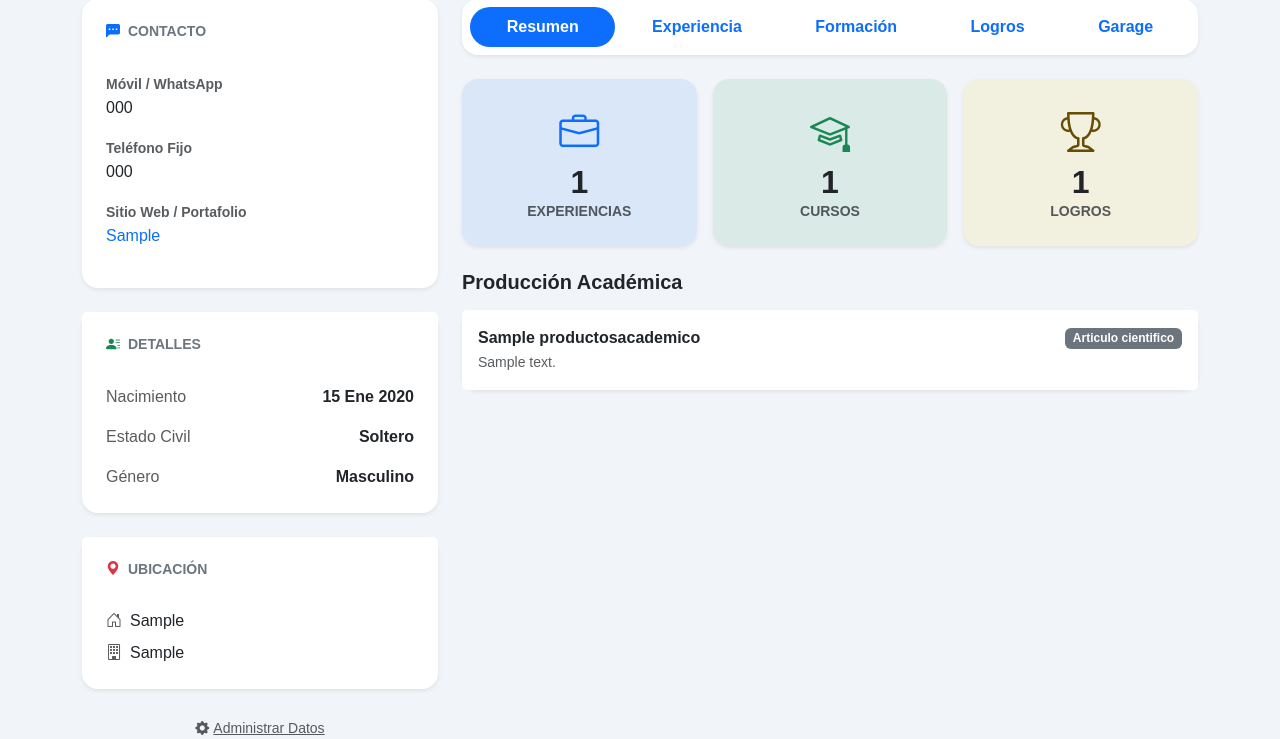
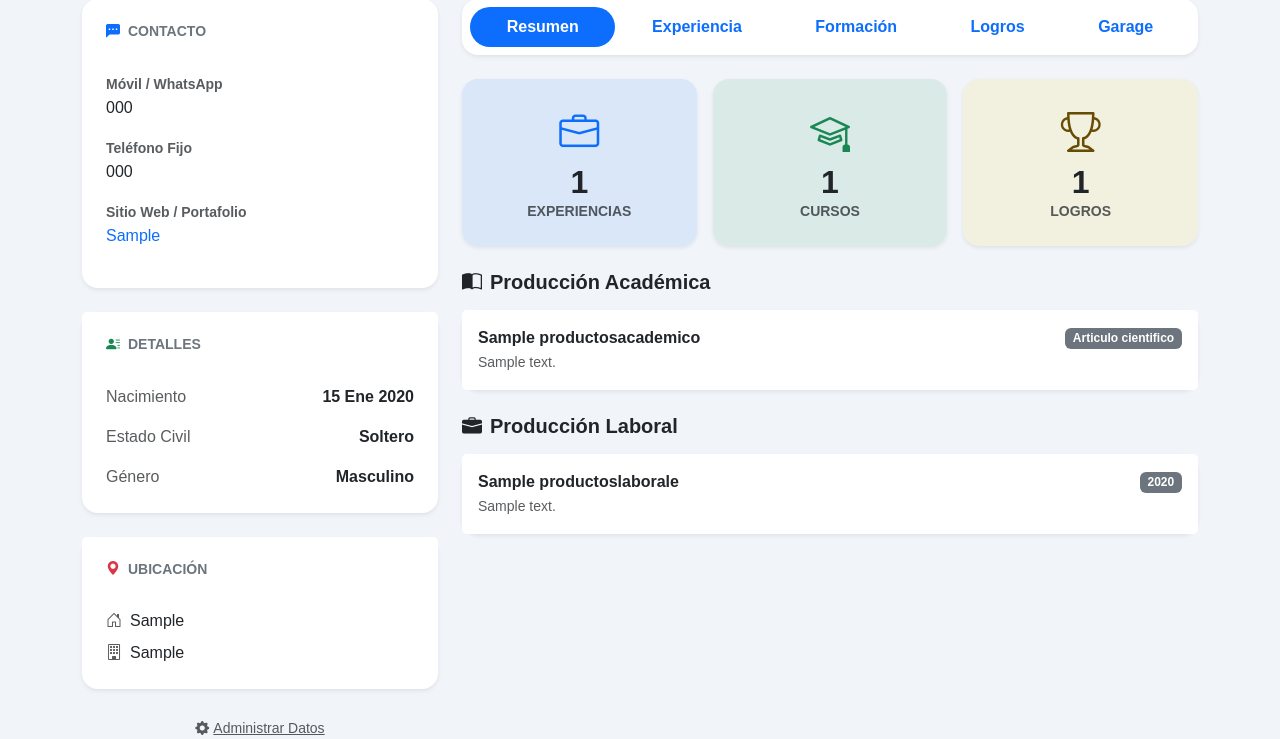
Before and after one commit to CharlsP54/hojadevida, a Django app: page /cv/1/ in a window 1280 px wide. Shown: the part 283-1022 px from the top of the page. Run offline with Django 5.2, Linux system fonts and the light colour scheme; tables that the repository leaves empty hold one stand-in row (values such as "Sample post"); grey boxes marked "Sample" are stand-in pictures; some libraries are stand-ins or nearby versions.

Commit message:
muestra todo

```diff
--- a/cv/templates/perfil_detail.html
+++ b/cv/templates/perfil_detail.html
@@ -303,7 +303,7 @@
 
                     {% if productos_academicos %}
                     <div class="col-12 mt-4">
-                        <h5 class="fw-bold text-dark mb-3">Producción Académica</h5>
+                        <h5 class="fw-bold text-dark mb-3"><i class="bi bi-book-half me-2"></i>Producción Académica</h5>
                         <div class="card border-0 shadow-sm rounded-4">
                             <ul class="list-group list-group-flush">
                                 {% for p in productos_academicos %}
@@ -312,7 +312,26 @@
                                         <div class="fw-bold">{{ p.nombrerecurso }}</div>
                                         <span class="badge bg-secondary">{{ p.clasificador }}</span>
                                     </div>
-                                    <small class="text-muted">{{ p.descripcion }}</small>
+                                    <small class="text-muted">{{ p.descripcion|default:"" }}</small>
+                                </li>
+                                {% endfor %}
+                            </ul>
+                        </div>
+                    </div>
+                    {% endif %}
+
+                    {% if productos_laborales %}
+                    <div class="col-12 mt-4">
+                        <h5 class="fw-bold text-dark mb-3"><i class="bi bi-briefcase-fill me-2"></i>Producción Laboral</h5>
+                        <div class="card border-0 shadow-sm rounded-4">
+                            <ul class="list-group list-group-flush">
+                                {% for p in productos_laborales %}
+                                <li class="list-group-item p-3">
+                                    <div class="d-flex justify-content-between align-items-center">
+                                        <div class="fw-bold">{{ p.nombreproducto }}</div>
+                                        <span class="badge bg-secondary">{{ p.fechaproducto|date:"Y" }}</span>
+                                    </div>
+                                    <small class="text-muted">{{ p.descripcion|default:"" }}</small>
                                 </li>
                                 {% endfor %}
                             </ul>
@@ -341,7 +360,7 @@
                             </div>
 
                             {% if e.descripcionfunciones %}
-                                <p class="text-secondary small mb-3">{{ e.descripcionfunciones }}</p>
+                                <p class="text-secondary small mb-3">{{ e.descripcionfunciones|default:"" }}</p>
                             {% endif %}
 
                             {% if e.final_url %}
@@ -422,7 +441,7 @@
                             <div class="p-3 d-flex flex-column flex-grow-1">
                                 <h6 class="fw-bold text-dark mb-1">{{ r.tiporeconocimiento }}</h6>
                                 <div class="small text-primary fw-bold mb-2">{{ r.entidadpatrocinadora }}</div>
-                                <div class="small text-secondary mb-3">{{ r.descripcionreconocimiento }}</div>
+                                <div class="small text-secondary mb-3">{{ r.descripcionreconocimiento|default:"" }}</div>
 
                                 <div class="mt-auto pt-2 border-top d-flex justify-content-between align-items-center">
                                     <span class="text-muted small">{{ r.fechareconocimiento|date:"Y" }}</span>
@@ -462,7 +481,7 @@
                                     <h5 class="fw-bold">{{ v.nombreproducto }}</h5>
                                     <span class="text-success fw-bold">${{ v.precio }}</span>
                                 </div>
-                                <p class="small text-muted mb-3">{{ v.descripcion|truncatewords:15 }}</p>
+                                <p class="small text-muted mb-3">{{ v.descripcion|default:"" }}</p>
                                 <div class="mt-auto">
                                     {% if v.archivo_digital %}
                                         <a href="{{ v.archivo_digital.url }}" target="_blank" class="btn btn-dark btn-sm w-100">Ver Detalles/Foto</a>
@@ -493,10 +512,8 @@
                     <div class="d-flex flex-column gap-2">
                         <div class="form-check p-2 border rounded bg-light"><input class="form-check-input ms-1" type="checkbox" name="exp" id="c1" checked><label class="form-check-label fw-bold ms-2 w-100" for="c1">Experiencia</label></div>
                         <div class="form-check p-2 border rounded bg-light"><input class="form-check-input ms-1" type="checkbox" name="edu" id="c2" checked><label class="form-check-label fw-bold ms-2 w-100" for="c2">Formación</label></div>
-
                         <div class="form-check p-2 border rounded bg-light"><input class="form-check-input ms-1" type="checkbox" name="acad" id="c3" checked><label class="form-check-label fw-bold ms-2 w-100" for="c3">Productos Académicos</label></div>
                         <div class="form-check p-2 border rounded bg-light"><input class="form-check-input ms-1" type="checkbox" name="lab" id="c4" checked><label class="form-check-label fw-bold ms-2 w-100" for="c4">Productos Laborales</label></div>
-
                         <div class="form-check p-2 border rounded bg-light"><input class="form-check-input ms-1" type="checkbox" name="rec" id="c5" checked><label class="form-check-label fw-bold ms-2 w-100" for="c5">Logros</label></div>
                         <div class="form-check p-2 border rounded bg-light"><input class="form-check-input ms-1" type="checkbox" name="garage" id="c6"><label class="form-check-label fw-bold ms-2 w-100" for="c6">Garage</label></div>
                     </div>
```
